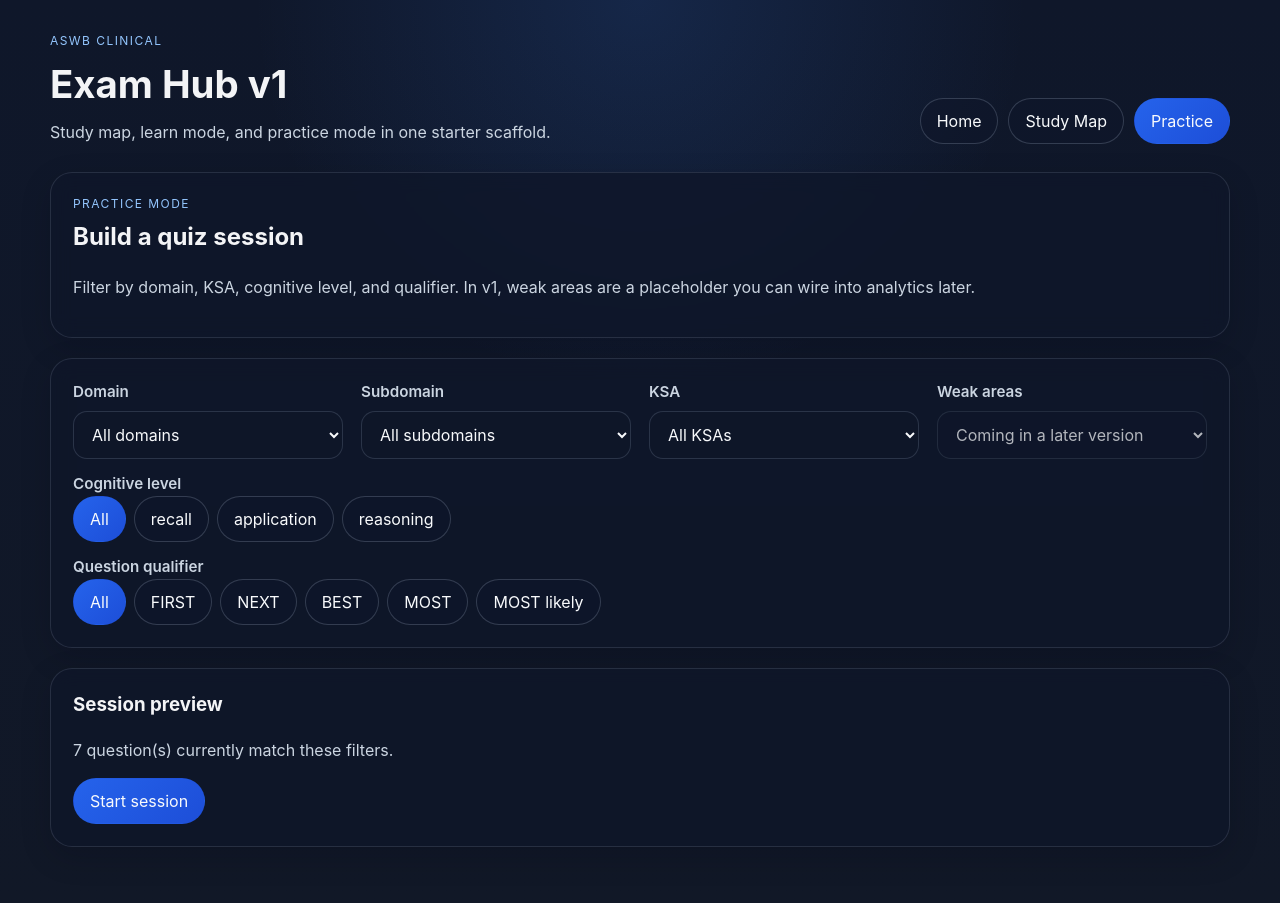
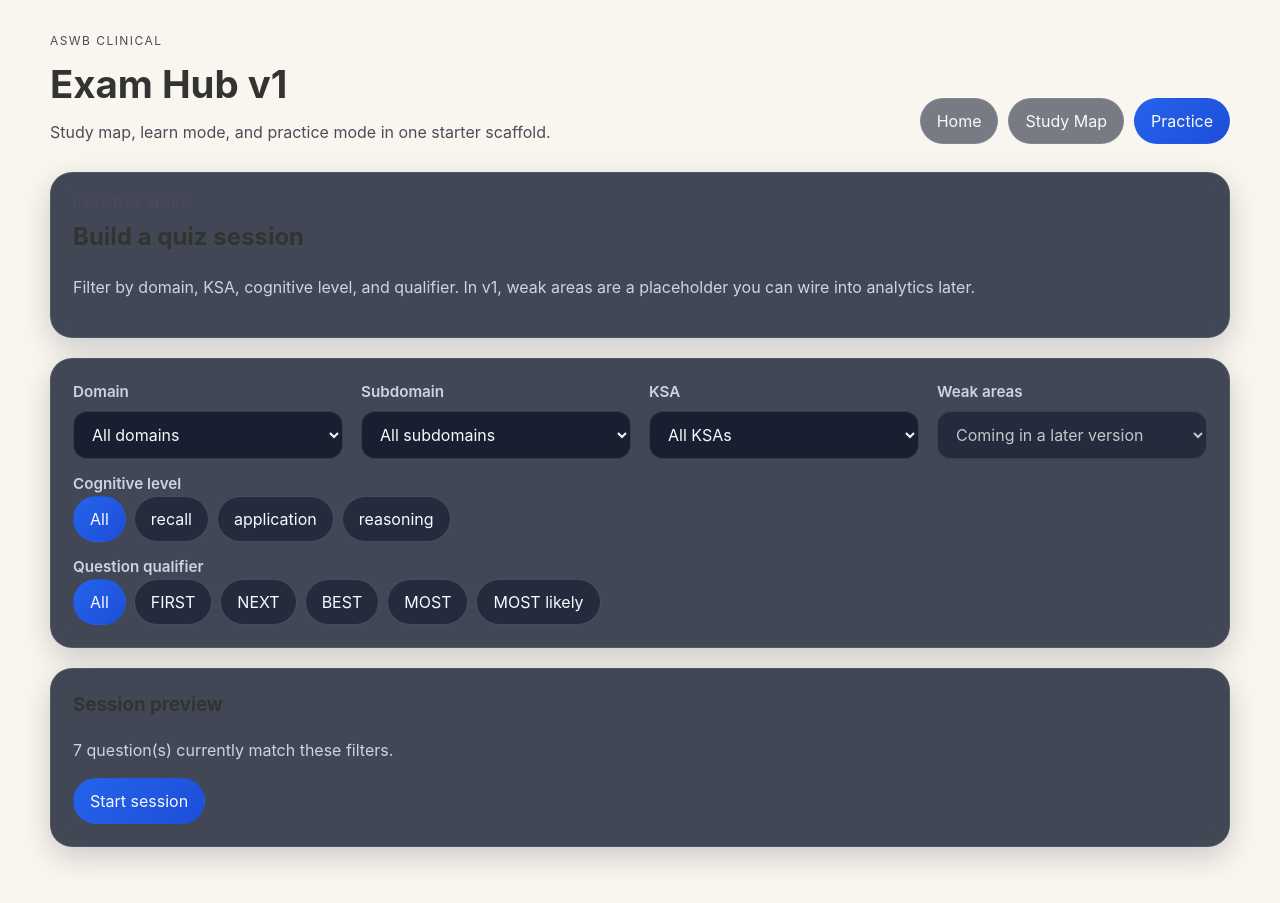
Before and after one commit to mgagliardimhp/aswb-study-guide, a React (Vite) app in the folder aswb-exam-hub-v1/: page /aswb-study-guide/practice in a window 1280 px wide. Built offline with nearby package versions, Linux system fonts and the light colour scheme.

Commit message:
Change color scheme in styles.css
Updated color and background styles for better contrast and readability.

```diff
--- a/aswb-exam-hub-v1/src/styles.css
+++ b/aswb-exam-hub-v1/src/styles.css
@@ -2,8 +2,8 @@
   font-family: Inter, ui-sans-serif, system-ui, -apple-system, BlinkMacSystemFont, "Segoe UI", sans-serif;
   line-height: 1.5;
   font-weight: 400;
-  color: #f3f4f6;
-  background: #0f172a;
+  color: #333332;
+  background: #f9f6f0;
   font-synthesis: none;
   text-rendering: optimizeLegibility;
   -webkit-font-smoothing: antialiased;
@@ -15,10 +15,8 @@
 body {
   margin: 0;
   min-width: 320px;
-  background:
-    radial-gradient(circle at top, rgba(59, 130, 246, 0.15), transparent 35%),
-    linear-gradient(180deg, #0f172a 0%, #111827 100%);
-  color: #f3f4f6;
+  background: #f9f6f0;
+  color: #333332;
 }
 
 a { color: inherit; text-decoration: none; }
@@ -40,12 +38,12 @@ button, select { font: inherit; }
   text-transform: uppercase;
   letter-spacing: 0.12em;
   font-size: 0.75rem;
-  color: #93c5fd;
+  color: #534957;
   margin-bottom: 6px;
 }
 
 .brand-title { margin: 0; font-size: clamp(1.8rem, 3vw, 2.6rem); }
-.brand-subtitle { margin: 6px 0 0; color: #cbd5e1; max-width: 42rem; }
+.brand-subtitle { margin: 6px 0 0; color: #534957; max-width: 42rem; }
 
 .nav { display: flex; gap: 10px; flex-wrap: wrap; }
 
```
